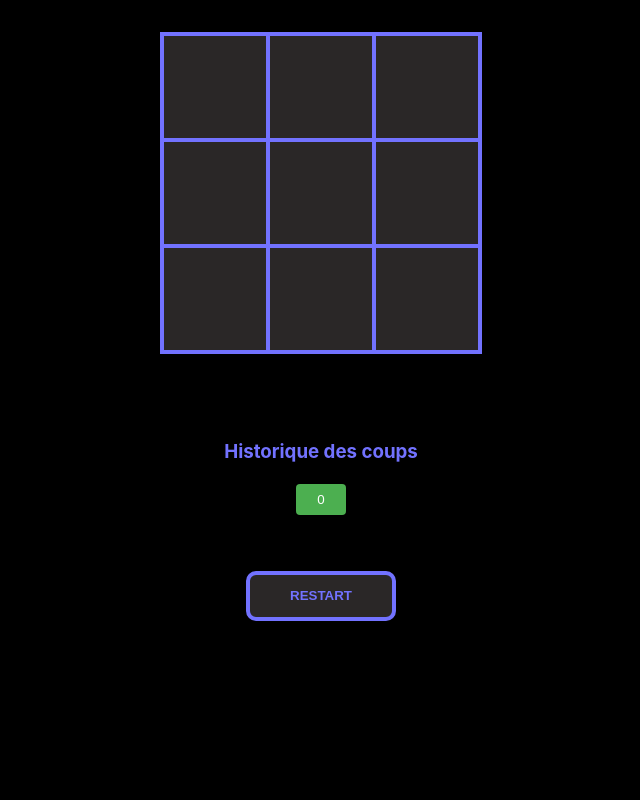
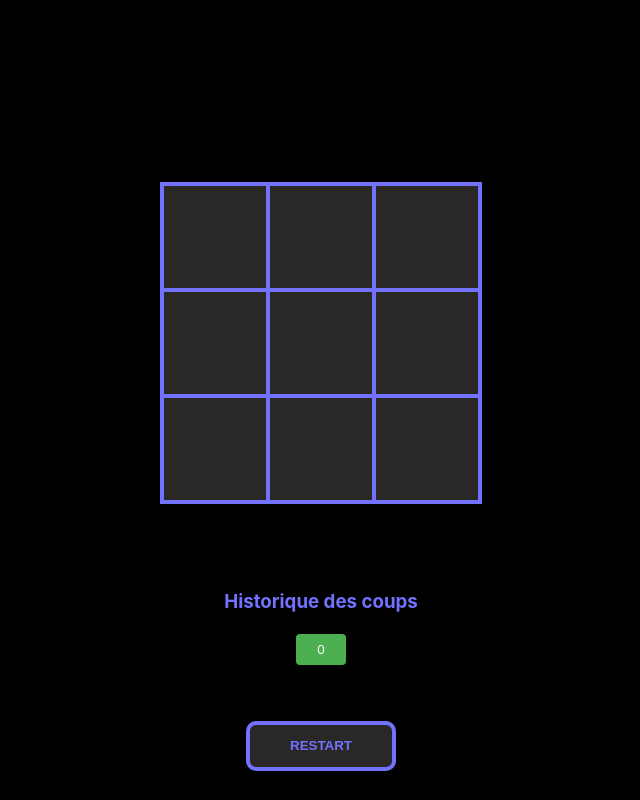
Before and after one commit to keurbi/tiktaktou, a React (Create React App) app: page / in a window 1280 px wide. Shown: the whole page, without its empty margins (319-959 px from the left). Built offline with nearby package versions, Linux system fonts and the light colour scheme.

Commit message:
style rapidos

```diff
--- a/src/App.css
+++ b/src/App.css
@@ -8,11 +8,18 @@
 html, body{
   margin: 0;
   padding: 0;
+  width: 100%;
   height: 100%;
   background-color: black;
   overflow: hidden;
+  display: flex;
+  justify-content: center;
+  align-items: center;
 }
 
+#root{
+  width: 100%;
+}
 
 .App-logo {
   height: 40vmin;
--- a/src/components/Gameboard/Gameboard.css
+++ b/src/components/Gameboard/Gameboard.css
@@ -1,4 +1,5 @@
 .gameboard {
+  margin-top: 300px;
   display: flex;
   justify-content: center;
   align-items: center;
```
